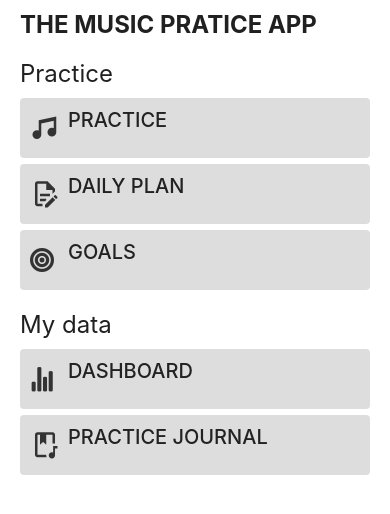
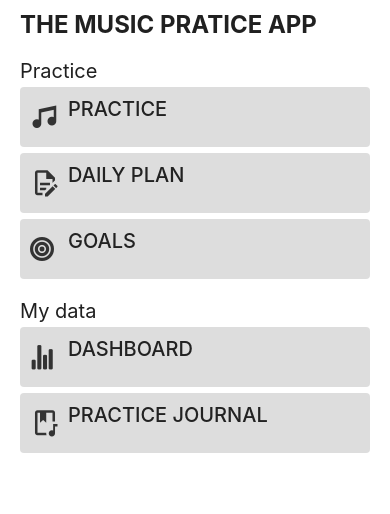
Before and after one commit to amypellegrini/mpapp, a React Native app: screen / in a window 390 px wide. Shown: the top 514 px of the page. Built offline with nearby package versions, Linux system fonts and the light colour scheme.

Commit message:
chore: adjust typographic styles

```diff
--- a/screens/components/commonStyles.ts
+++ b/screens/components/commonStyles.ts
@@ -2,23 +2,24 @@ import {StyleSheet} from 'react-native';
 
 const commonStyles = StyleSheet.create({
   h2: {
-    fontSize: 24,
-    marginBottom: 10,
+    fontSize: 20,
+    marginBottom: 4,
   },
   h3: {
-    fontSize: 20,
-    marginBottom: 10,
+    fontSize: 18,
+    marginBottom: 3,
   },
   h4: {
     fontSize: 16,
     fontWeight: 'bold',
-    marginBottom: 5,
+    marginBottom: 2,
   },
   h5: {
-    fontSize: 14,
-    fontWeight: 'bold',
+    fontSize: 16,
+    marginBottom: 1,
   },
   h6: {
+    fontSize: 14,
     fontWeight: 'bold',
   },
   mAuto: {
@@ -79,6 +80,15 @@ const commonStyles = StyleSheet.create({
   p10: {
     padding: 10,
   },
+  pt10: {
+    paddingTop: 10,
+  },
+  pb10: {
+    paddingBottom: 10,
+  },
+  ph6: {
+    paddingHorizontal: 6,
+  },
   ph10: {
     paddingHorizontal: 10,
   },
```
